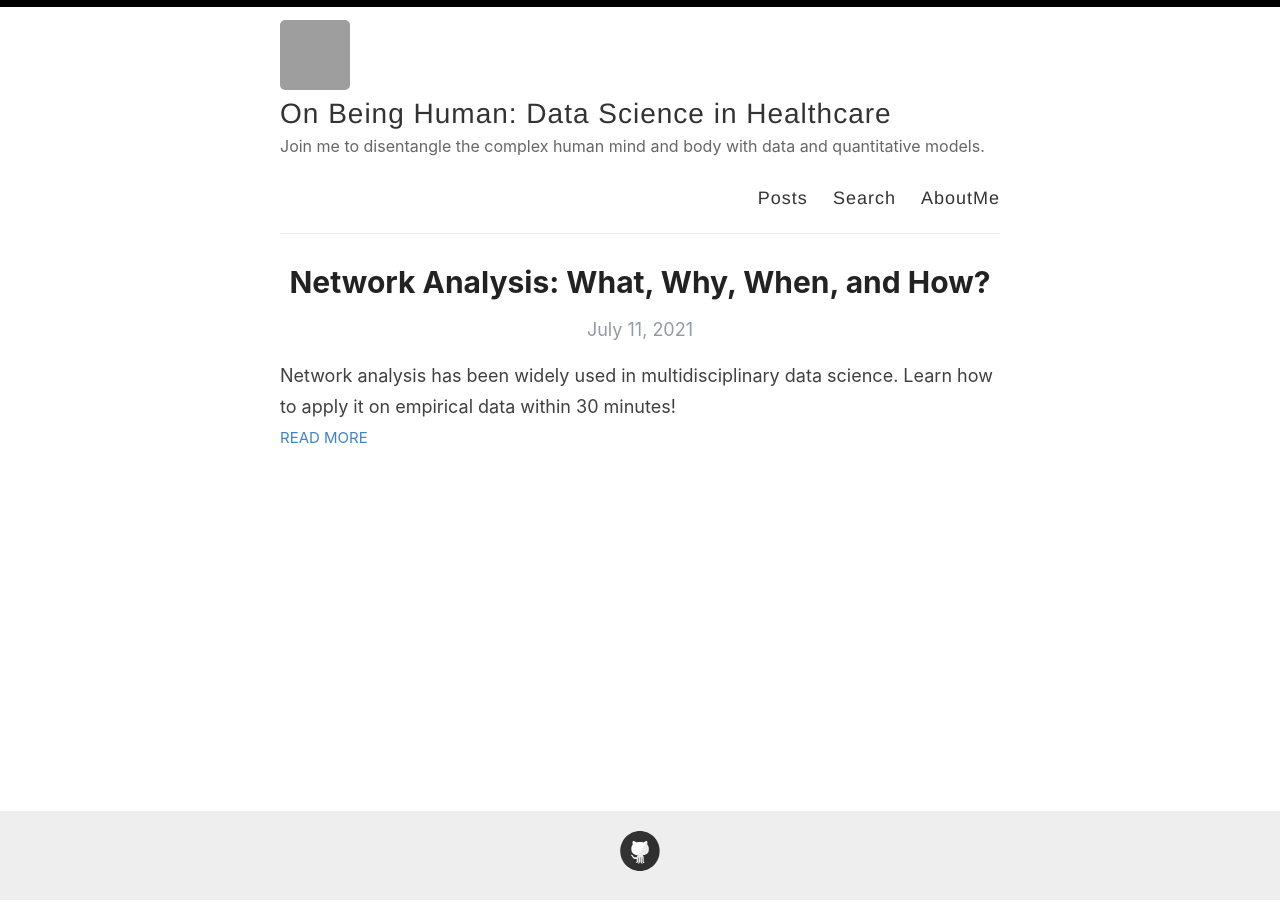
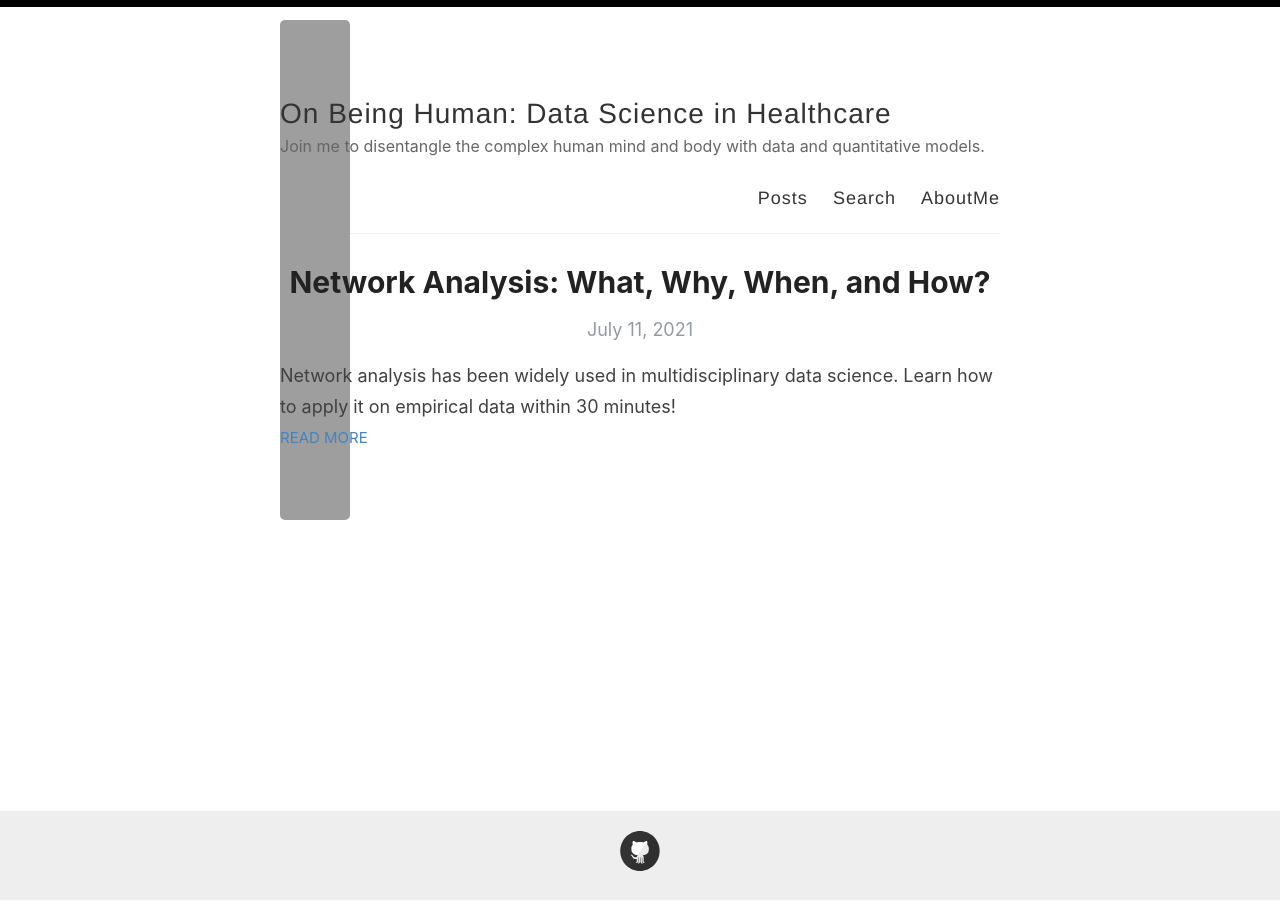
Before and after one commit to sin-ying-lin/sin-ying-lin.github.io, a Jekyll site: the page built from index.html, in a window 1280 px wide. Built offline with Jekyll 4.4.1, drawn with Linux system fonts in a browser that asks for light colours; the list of posts is cut into pages by our own code; grey boxes are pictures that could not be loaded.

Commit message:
Update default.html

```diff
--- a/_layouts/default.html
+++ b/_layouts/default.html
@@ -19,7 +19,7 @@
       <div class="wrapper-masthead">
         <div class="container">
           <header class="masthead clearfix">
-            <a href="{{ site.baseurl }}/" class="site-avatar"><img src="{{ site.baseurl }}{{ site.avatar }}" alt="{{ site.title }}" /></a>
+            <a href="{{ site.baseurl }}/" class="site-avatar"><img src="{{ site.baseurl }}{{ site.avatar }}" alt="{{ site.title }}" / width="500" height="500"></a>
 
             <div class="site-info">
               <h1 class="site-name"><a href="{{ site.baseurl }}/">{{ site.name }}</a></h1>
```
